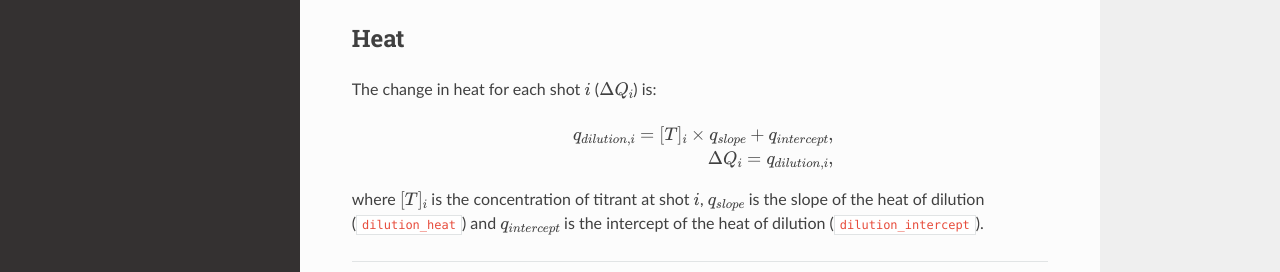
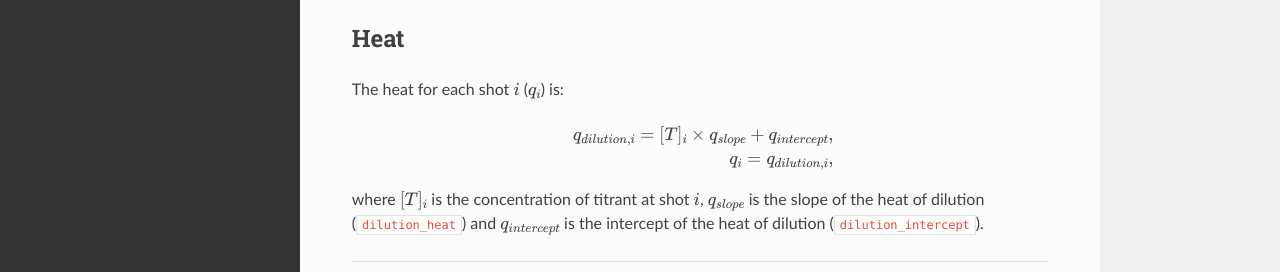
Before and after one commit to harmslab/pytc, a Sphinx documentation site: the page built from docs/source/indiv_models/blank.rst, in a window 1280 px wide. Shown: the part 393-665 px from the top of the page. Built offline with Sphinx 7.4.7 and the Read the Docs theme 2.0.0, drawn with Linux system fonts in a browser that asks for light colours.

Commit message:
finished refactor/update on individual models

```diff
--- a/docs/source/indiv_models/assembly-auto-inhibition.rst
+++ b/docs/source/indiv_models/assembly-auto-inhibition.rst
@@ -10,7 +10,7 @@
 Scheme
 ~~~~~~
 
-.. image:: images/assembly-auto-inhibition_scheme.png
+.. image:: assembly-auto-inhibition_scheme.png
     :scale: 25%
     :alt: model scheme
     :align: center
--- a/docs/source/indiv_models/binding-polynomial.rst
+++ b/docs/source/indiv_models/binding-polynomial.rst
@@ -94,4 +94,4 @@
 we can calculate the change in heat for shot :math:`j` as:
 
 .. math::
-    \q_{j} = V_{0} S_{total,j} (\langle \Delta H \rangle_{j} - \langle \Delta H \rangle_{j-1}) + q_{dilution,i}.
+    q_{j} = V_{0} S_{total,j} (\langle \Delta H \rangle_{j} - \langle \Delta H \rangle_{j-1}) + q_{dilution,i}.
--- a/docs/source/indiv_models/blank.rst
+++ b/docs/source/indiv_models/blank.rst
@@ -18,11 +18,11 @@
 
 Heat
 ~~~~
-The change in heat for each shot :math:`i` (:math:`\Delta Q_{i}`) is:
+The heat for each shot :math:`i` (:math:`q_{i}`) is:
 
 .. math::
     q_{dilution,i} = [T]_{i} \times q_{slope} + q_{intercept},
 
-    \Delta Q_{i} = q_{dilution,i},
+    q_{i} = q_{dilution,i},
 
 where :math:`[T]_{i}` is the concentration of titrant at shot :math:`i`, :math:`q_{slope}` is the slope of the heat of dilution (:code:`dilution_heat`) and :math:`q_{intercept}` is the intercept of the heat of dilution (:code:`dilution_intercept`).
--- a/docs/source/indiv_models/competitive.rst
+++ b/docs/source/indiv_models/competitive.rst
@@ -101,7 +101,7 @@
 
 Heat
 ~~~~
-The change in heat for each shot :math:`i` (:math:`q_{i}`) is:
+The heat for each shot :math:`i` (:math:`q_{i}`) is:
 
 .. math::
     q_{i} = V_{0}P_{total}(\Delta H_{A}(x_{PA,i} - f_{i}x_{PA,i-1}) + \Delta H_{B}(x_{PB,i} - f_{i}x_{PB,i-1})) + q_{dilution},
```
